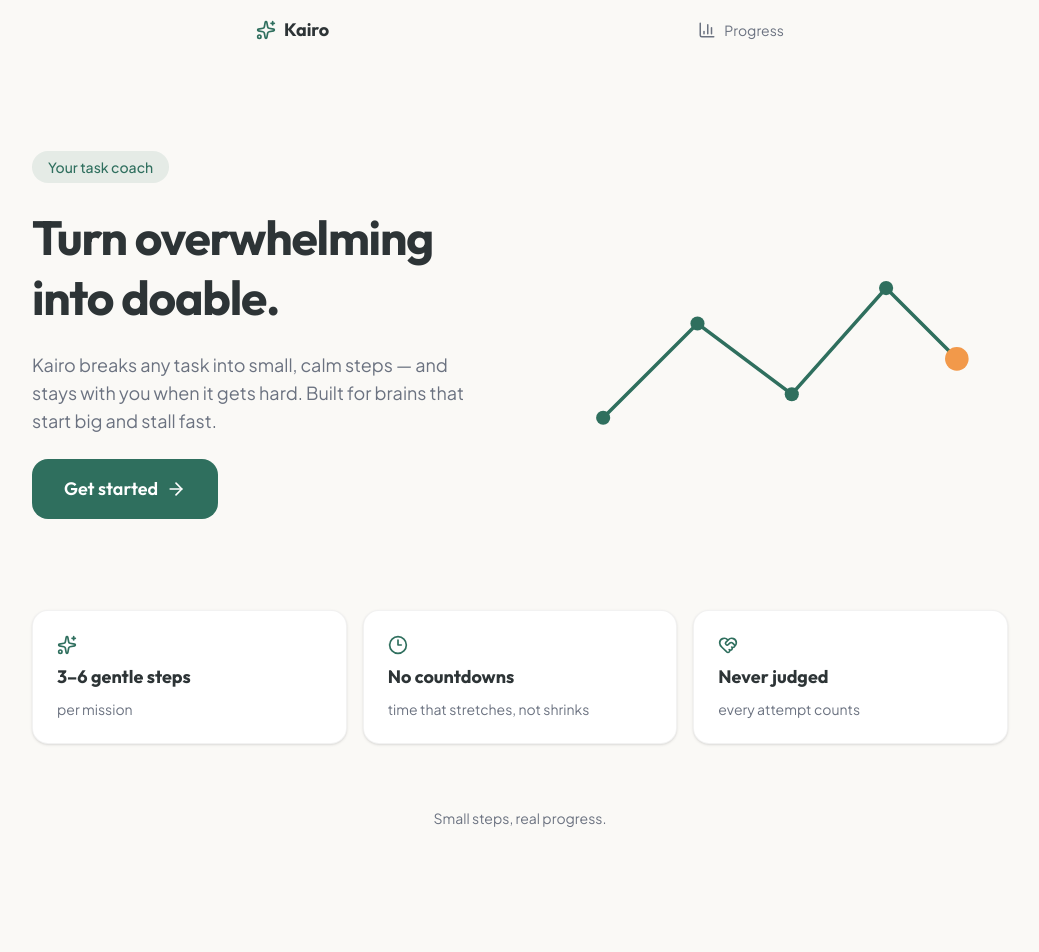
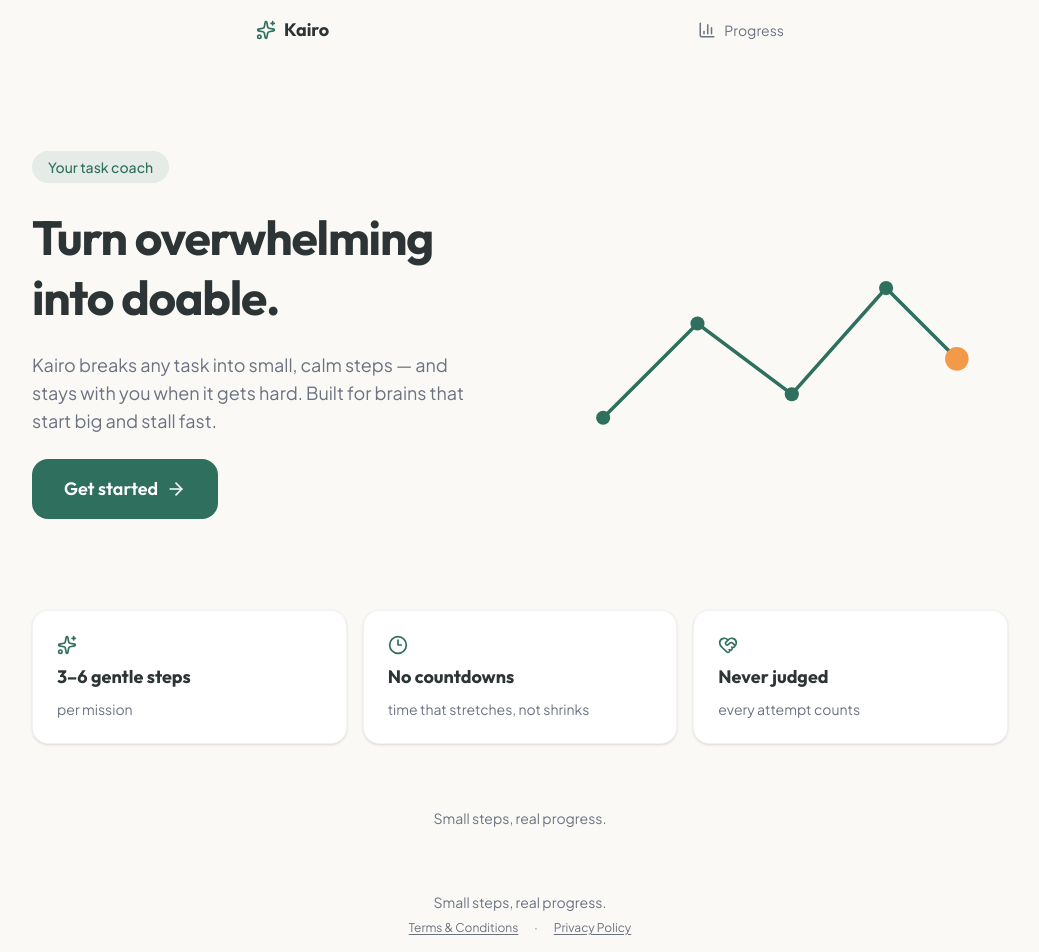
Before and after one commit to kaycee3y/kairo, a Next.js app in the folder kairo/: page / in a window 1280 px wide. Shown: the top 952 px of the page, without its empty margins (120-1159 px from the left). Before the commit the page ends 860 px from the top, so only its background shows below. Built offline with nearby package versions, Linux system fonts and the light colour scheme.

Commit message:
Update layout.tsx

```diff
--- a/kairo/src/app/layout.tsx
+++ b/kairo/src/app/layout.tsx
@@ -3,6 +3,7 @@ import type { Metadata } from "next";
 import { Outfit, Plus_Jakarta_Sans } from "next/font/google";
 import "./globals.css";
 import { Header } from "@/components/ui/Header";
+import { Footer } from "@/components/ui/Footer";
 
 const outfit = Outfit({
   subsets: ["latin"],
@@ -33,6 +34,7 @@ export default function RootLayout({
       >
         <Header />
         {children}
+        <Footer />
       </body>
     </html>
   );
```
